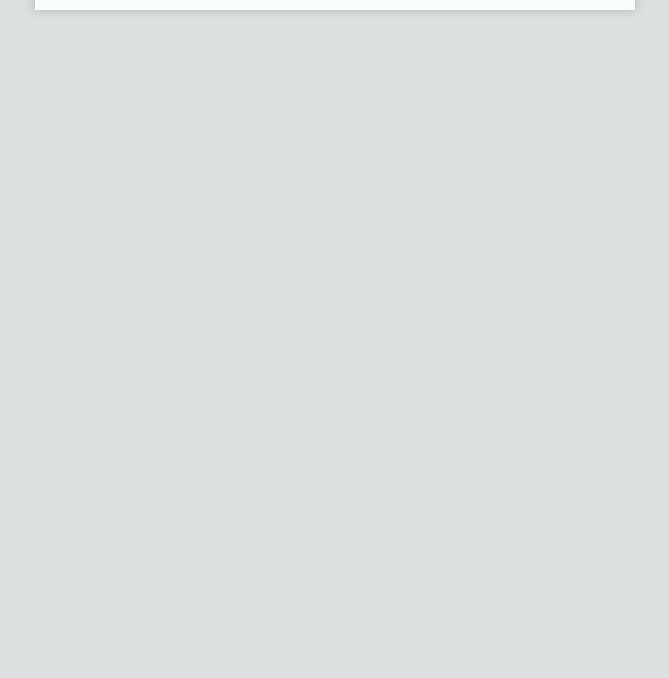
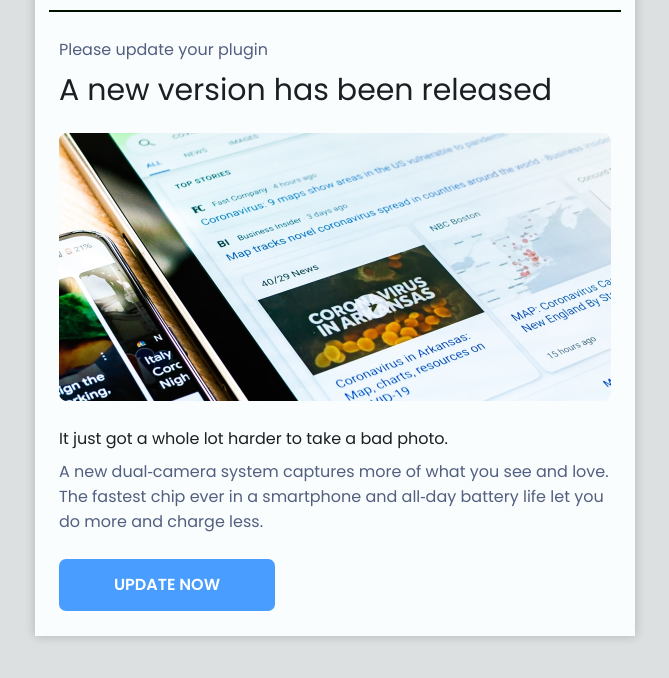
Before and after one commit to Detromixxan/E-mail_letter_verstka, a plain HTML site: page index.html in a window 1280 px wide. Shown: the part 110-788 px from the top of the page, without its empty margins (305-974 px from the left). Drawn offline with Linux system fonts and the light colour scheme.

Commit message:
Add Update-info and add new img for Update-info

```diff
--- a/index.html
+++ b/index.html
@@ -98,7 +98,7 @@
       <![endif]-->
 
       <table align="center" border="0" cellspacing="0" cellpadding="0" role="presentation"
-        style="color:#1C1E23;font-family: 'Poppins',sans-serif, Arial, Helvetica;background-color: #fafdfe;Margin:0;padding:0;width: 100%;max-width: 600px;"
+        style="color:#1C1E23;font-family: Poppins,sans-serif, Arial, Helvetica;background-color: #fafdfe;Margin:0;padding:0;width: 100%;max-width: 600px;"
         >
 		<!--logo-->
 		<tr>
@@ -115,6 +115,93 @@
 			</td>
 		</tr>
 		<!-- End logo-->
+
+		<!--logo-border-->
+		<tr>
+			<td align="center" style="">
+				<div style="width: 95%; border: 1px; border-style: solid; border-color: #010;"></div>
+			</td>
+		</tr>
+		<!--End logo-border-->
+
+		<!--Update-info-->
+		<tr>
+			<td style="padding: 25px 24px 10px 24px;">
+				<table border="0" cellspacing="0" cellpadding="0" role="presentation">
+					<tr>
+						<td>
+							<p style="margin:0; font-family: 'Poppins'; font-size: 16px; font-weight: 400; line-height: 25px; letter-spacing: 0em; text-align: left; color: #525F7F">
+								Please update your plugin
+							</p>
+						</td>
+					</tr>
+				</table>
+			</td>
+		</tr>
+		<tr>
+			<td style="padding: 0px 24px 25px 24px;">
+				<table border="0" cellspacing="0" cellpadding="0" role="presentation">
+					<tr>
+						<td>
+							<h1 style="margin:0; font-family: 'Poppins'; font-size: 30px; font-weight: 400; line-height: 36px; letter-spacing: 0em; text-align: left; color: #1C1E23">A new version has been released</h1>
+						</td>
+					</tr>
+				</table>
+			</td>
+		</tr>
+		<tr>
+			<td style="padding: 0px 24px 25px 24px;">
+				<table align="center" border="0" cellspacing="0" cellpadding="0" role="presentation">
+					<tr>
+						<td style="text-align: center;">
+							<a href="#!" target="_blank">
+								<img src="/img/Command 1.png" alt="Update info image" width="552" border="0">
+							</a>
+						</td>
+					</tr>
+				</table>
+			</td>
+		</tr>
+		<tr>
+			<td style="padding: 0px 24px 8px 24px;">
+				<table border="0" cellspacing="0" cellpadding="0" role="presentation">
+					<tr>
+						<p style="margin:0; font-family: 'Poppins'; font-size: 16px; font-weight: 400; line-height: 25px; letter-spacing: 0em; text-align: left; color: #1C1E23">
+							It just got a whole lot harder to take a bad photo.
+						</p>
+					</tr>
+				</table>
+			</td>
+		</tr>
+		<tr>
+			<td style="padding: 0% 24px 25px 24px;">
+				<table border="0" cellspacing="0" cellpadding="0" role="presentation">
+					<tr>
+						<td>
+							<p style="margin:0; font-family: 'Poppins'; font-size: 16px; font-weight: 400; line-height: 25px; letter-spacing: 0em; text-align: left; color: #525F7F">
+								A new dual‑camera system captures more of what you see and love.<br>
+								The fastest chip ever in a smartphone and all‑day battery life let you<br>
+								do more and charge less.
+							</p>
+						</td>
+					</tr>
+				</table>
+			</td>
+		</tr>
+		<tr>
+			<td style="padding: 0px 24px 25px 24px;">
+				<table border="0" cellspacing="0" cellpadding="0" role="presentation">
+					<tr>
+						<td style="text-align: center;background-color: #489DFF;border-radius: 7px; width: 216px;">
+							<a href="#!" target="_blank" style="background-color: #489DFF;  font-family: 'Poppins'; font-size: 16px; font-weight: 600; line-height: 20px; color: #fff; text-decoration: none; padding: 16px 16px 16px 16px; display: inline-block; border-radius: 7px;">
+								&nbsp;&nbsp;&nbsp;UPDATE NOW&nbsp;&nbsp;&nbsp;
+							</a>
+						</td>
+					</tr>
+				</table>
+			</td>
+		</tr>
+		<!--End Update-info-->
 	</table>
 
       <!--[if (gte mso 9)|(IE)]>
```
Also changed, not shown: img/Command 1.png (added).
